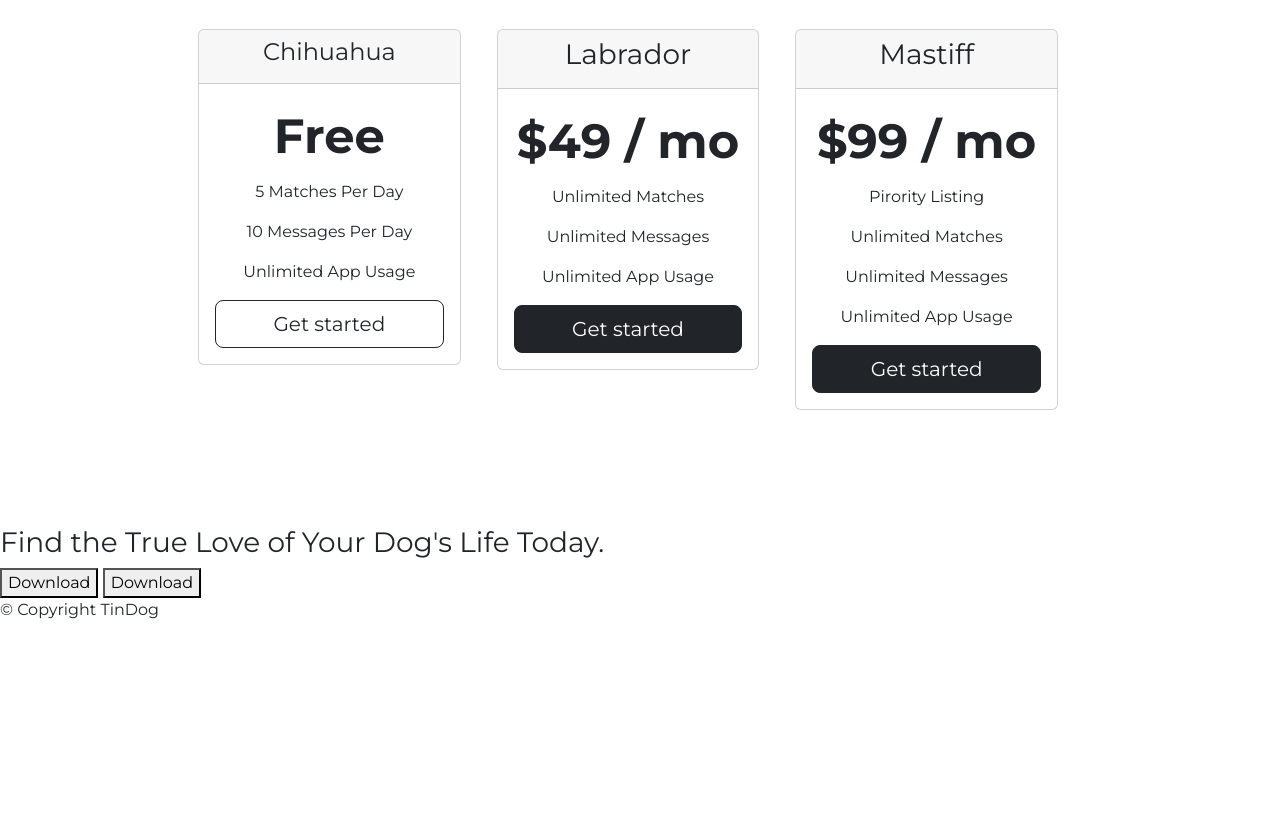
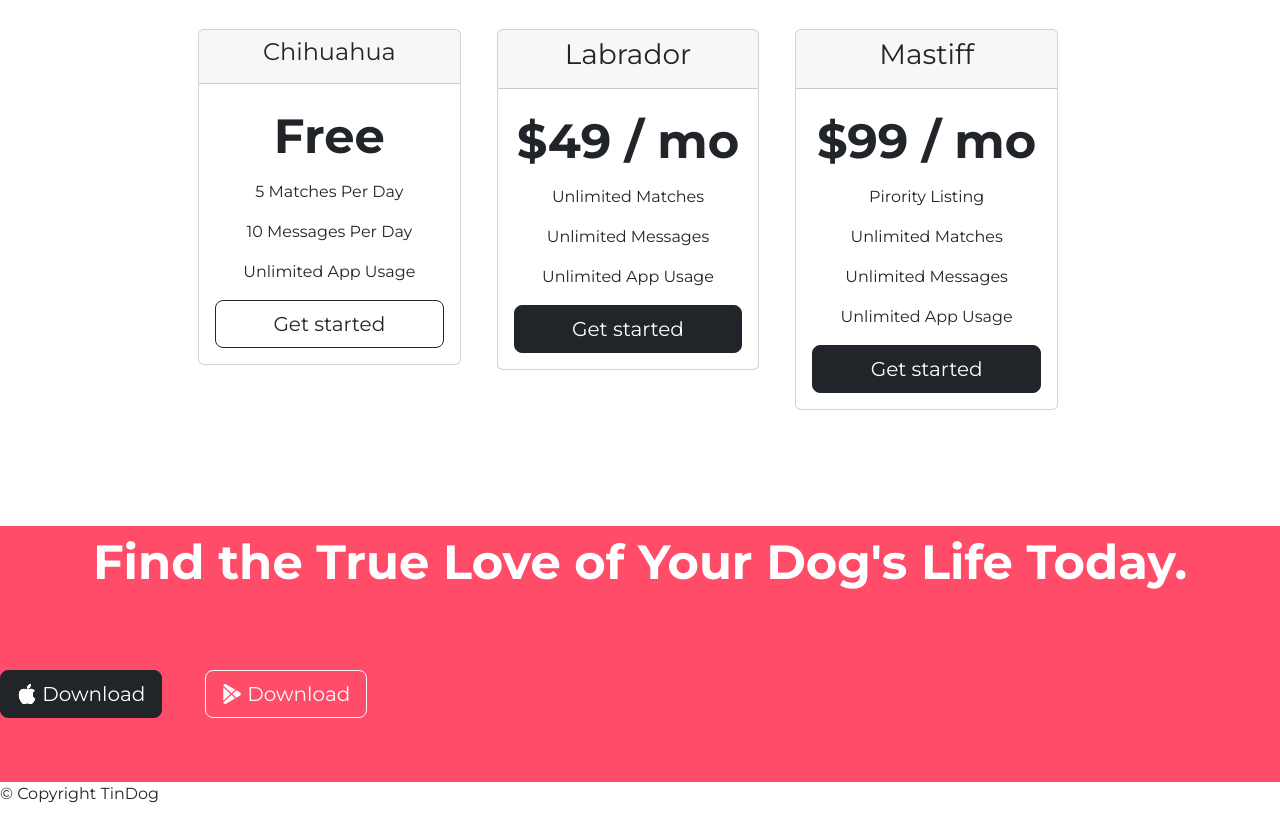
Before and after one commit to leonardobani/tindog, a plain HTML site: page index.html in a window 1280 px wide. Shown: the part 2001-2823 px from the top of the page. Before the commit the page ends 2639 px from the top, so only its background shows below. Drawn offline with nearby package versions, Linux system fonts and the light colour scheme.

Commit message:
modified:   css/styles.css 	modified:   index.html

```diff
--- a/css/styles.css
+++ b/css/styles.css
@@ -132,3 +132,17 @@ h2{
   padding:7% 15%;
   text-align: center;
 }
+
+#cta{
+  background-color: #ff4c68;
+  color: white;
+}
+
+.download-button-cta{
+  margin: 5% 3% 5% 0;
+}
+
+.cta-buttons{
+  margin-left: auto;
+  margin-right: auto;
+}
--- a/index.html
+++ b/index.html
@@ -188,11 +188,11 @@
   <!-- Call to Action -->
 
   <section id="cta">
-
-    <h3>Find the True Love of Your Dog's Life Today.</h3>
-    <button type="button">Download</button>
-    <button type="button">Download</button>
-
+   <h2>Find the True Love of Your Dog's Life Today.</h2>
+   <div class="cta-buttons">
+    <button type="button" class="btn btn-dark btn-lg download-button-cta"><i class="bi bi-apple"></i> Download</button>
+    <button type="button" class="btn btn-outline-light btn-lg download-button-cta"><i class="bi bi-google-play"></i> Download</button>
+   </div>
   </section>
 
 
```
